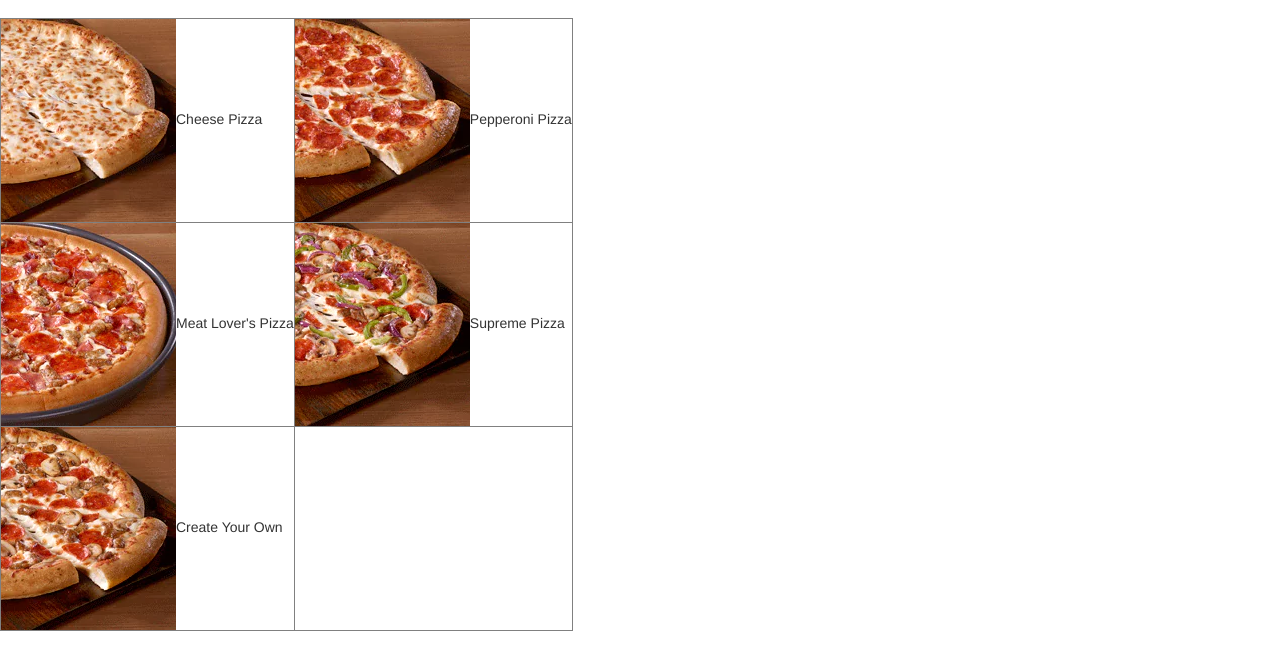
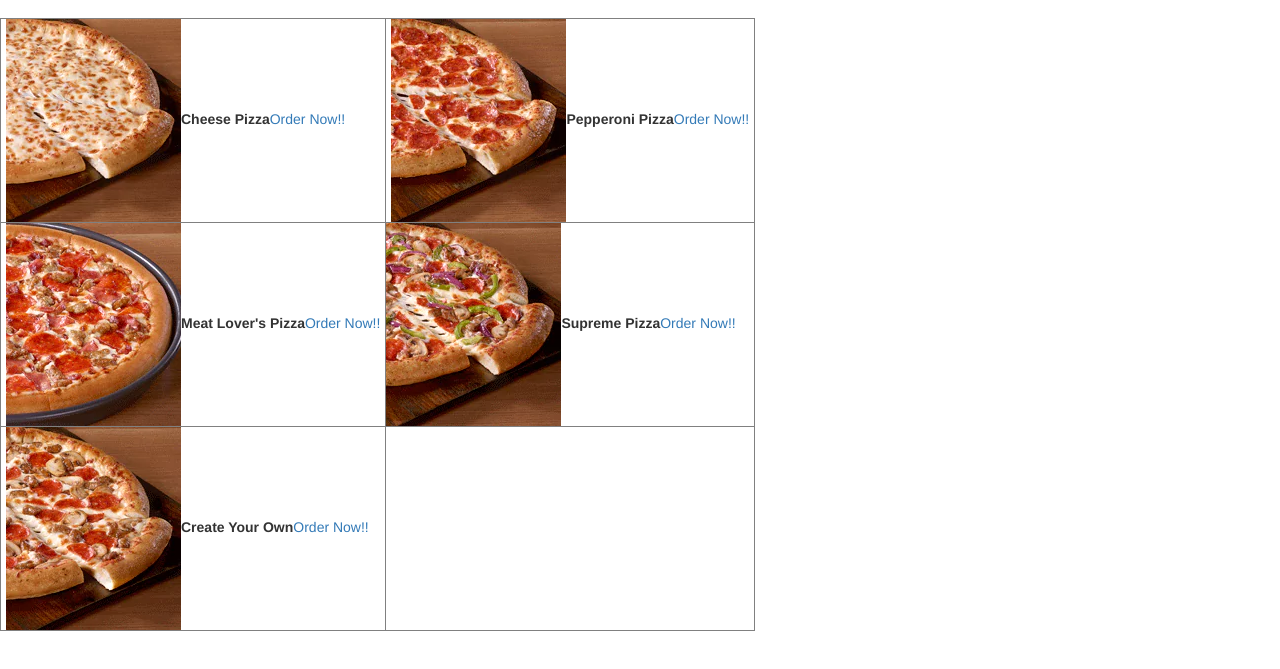
Before and after one commit to sharminu/final, a plain HTML site: page pizza.html in a window 1280 px wide. Shown: the part 73-742 px from the top of the page. Drawn offline with nearby package versions, Linux system fonts and the light colour scheme.

Commit message:
Add files via upload

```diff
--- a/pizza.html
+++ b/pizza.html
@@ -80,17 +80,17 @@
 
 	<tr>
 
-		<td><img src = "cheese.png">Cheese Pizza</td>
-		<td><img src = "pep.png">Pepperoni Pizza</td>
+		<td style="padding-left: 5px; padding-right: 5px;"><img src = "cheese.png"><b>Cheese Pizza</b><a href = "#" class = "table">Order Now!!</a></td>
+		<td style="padding-left: 5px; padding-right: 5px;"><img src = "pep.png"><b>Pepperoni Pizza</b><a href = "#" class = "table">Order Now!!</a></td>
 	</tr>
 
 	<tr>
-		<td><img src = "meat.png">Meat Lover's Pizza</td>
-		<td><img src = "supreme.png">Supreme Pizza</td>
+		<td style="padding-left: 5px; padding-right: 5px;"><img src = "meat.png"><b>Meat Lover's Pizza</b><a href = "#" class = "table">Order Now!!</a></td>
+		<td style="paddin g-left: 5px; padding-right: 5px;"><img src = "supreme.png"><b>Supreme Pizza</b><a href = "#" class = "table">Order Now!!</a></td>
 	</tr>
 
 	<tr>
-		<td><img src = "create.png">Create Your Own</td>
+		<td style="padding-left: 5px; padding-right: 5px;"><img src = "create.png"><b>Create Your Own</b><a href = "#" class = "table">Order Now!!</a></td>
 	</tr>
 
 
```
Also changed, not shown: wings.html (+2 -2 lines).
